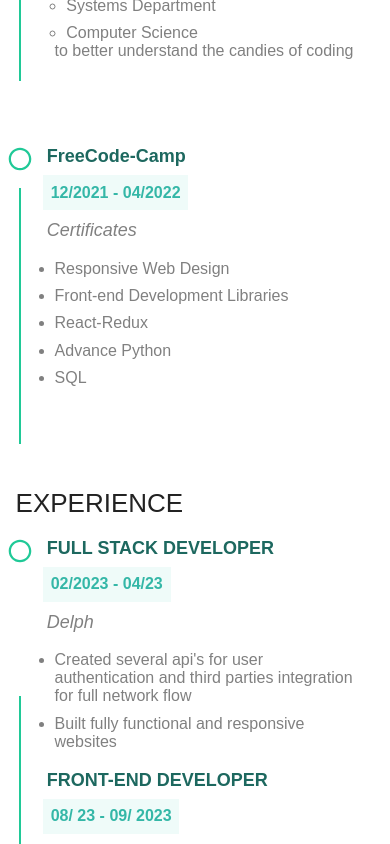
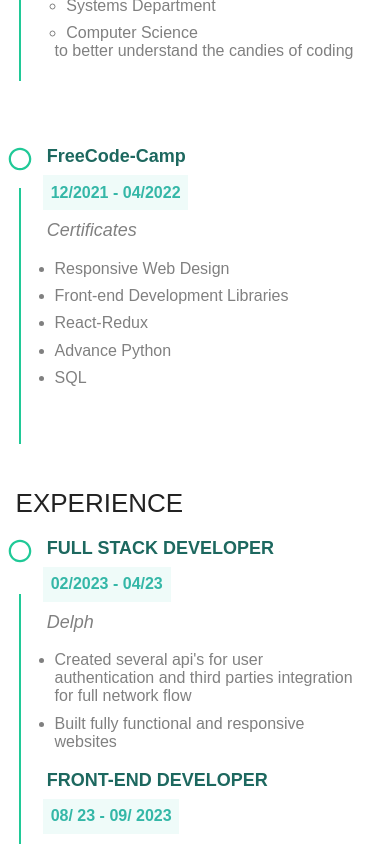
Before and after one commit to Akinyemi04/Portfolio, a React (Create React App) app: page /resume in a window 390 px wide. Shown: the part 850-1694 px from the top of the page. Built offline with nearby package versions, Linux system fonts and the light colour scheme; a web font is replaced by a local one.

Commit message:
updating portfolio

```diff
--- a/src/App.css
+++ b/src/App.css
@@ -639,7 +639,7 @@
   flex-wrap: wrap;
 }
 .resumex main .three section .icon {
-  top: 65.8vh;
+  top: 75.8vh;
   transform: rotate(90deg) scaleX(62.5);
 }
 .resumex main p {
@@ -992,7 +992,7 @@
     order: 4;
   }
   .resumex main .three section .icon {
-    top: 86.8vh;
+    top: 74.8vh;
     transform: rotate(90deg) scaleX(73.5);
   }
 }/*# sourceMappingURL=App.css.map */
```
